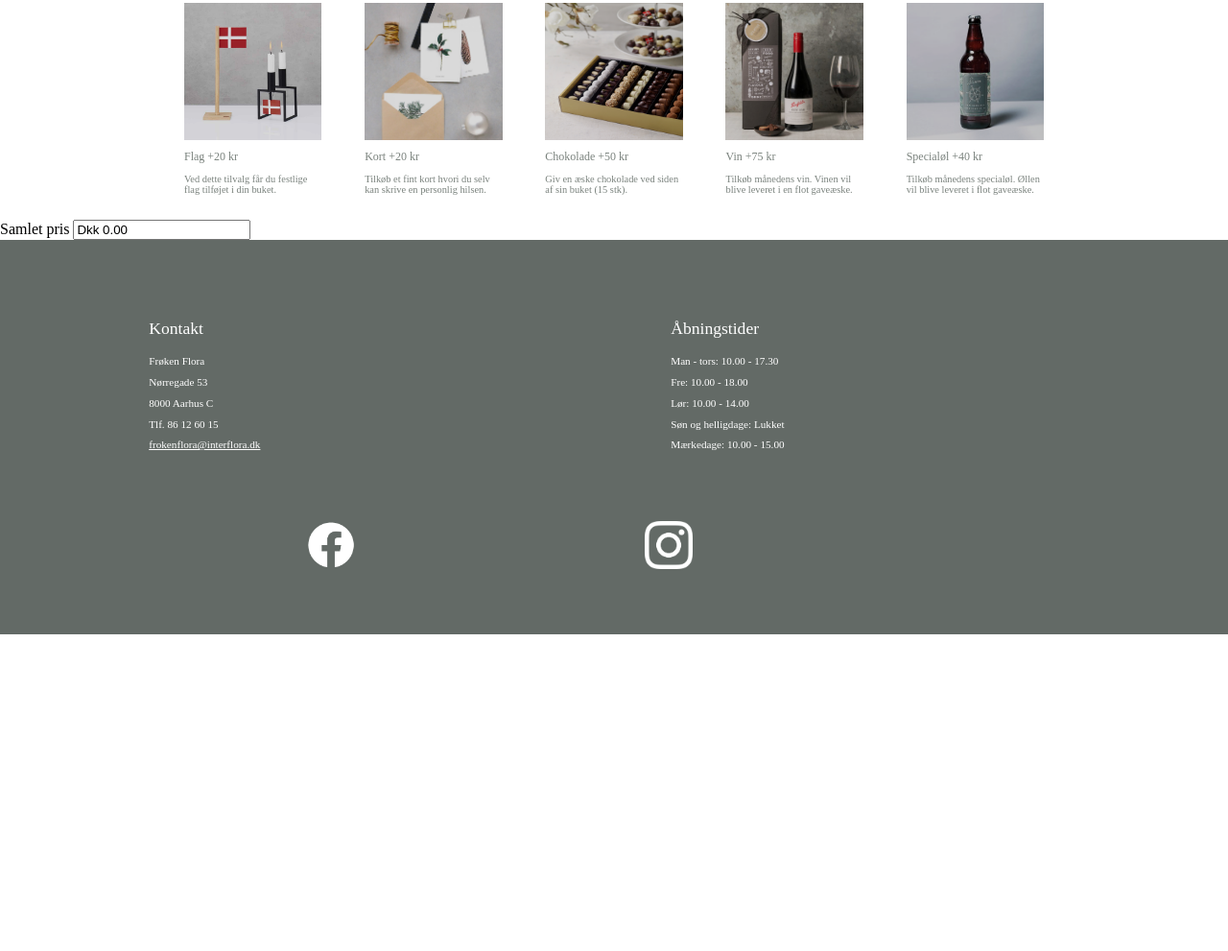
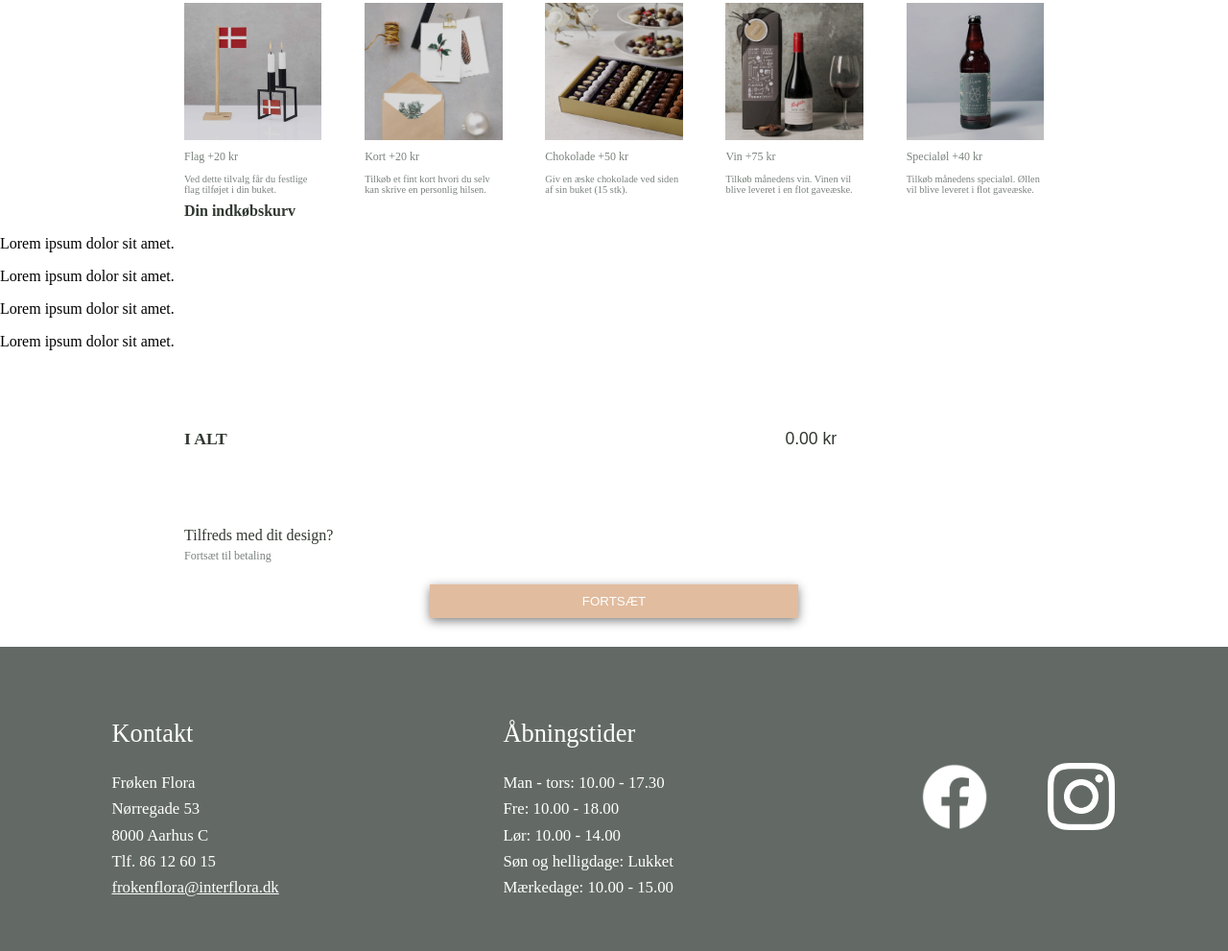
Before and after one commit to LasseNymark/frokenfloraaarhus, a plain HTML site: page index.html in a window 1280 px wide. Shown: the part 1317-2308 px from the top of the page at 96% size. Before the commit the page ends 1978 px from the top, so only its background shows below. Drawn offline with Linux system fonts and the light colour scheme; files whose address does not match are found by name; a web font is replaced by a local one.

Commit message:
Add files via upload

```diff
--- a/Javascript/Javascript.js
+++ b/Javascript/Javascript.js
@@ -10,5 +10,5 @@ function totalIt()
          total += parseFloat(input[i].value);
       }
    }
-   document.getElementById("total").value = "Dkk " + total.toFixed(2);
+   document.getElementById("total").value = "kr " + total.toFixed(2);
 }
--- a/css/style.css
+++ b/css/style.css
@@ -254,6 +254,49 @@ body {
     filter: brightness(60%);
 }
 
+/* ---- KURV ---- */
+
+#containerpris{
+    display: flex;
+    width: 70%;
+    margin: 5% 15%;
+}
+
+#samletpris{
+    width: 70%;
+    color: #313831;
+    font-weight: 700;
+    font-size: 110%;
+}
+
+.pris{
+    width: 30%;
+    border: none;
+    color: #313831;
+    font-weight: 500;
+    font-size: 110%;
+}
+
+.overskriftpris{
+    font-weight: 600;
+    margin-top: 0;
+}
+
+#betal{
+    background-color: #E1BC9F;
+    color: #fff;
+    width: 30%;
+    padding: 10px 15px;
+    border: none;
+    margin: 10px 35% 30px;
+    box-shadow: 0px 3px 10px grey;
+}
+
+
+
+
+
+
 /* ---- FOOTER - Kontaktinfo og SoMe Links ---- */
 
 #containerfooter {
@@ -460,6 +503,26 @@ body {
     }
 
     /* --- FOOTER --- */
+
+    #laptopfooter{
+        display: grid;
+        grid-template-columns: 75% 25%;
+    }
+
+    #containerfooter{
+        font-size: 100%;
+    }
+
+    #containersome{
+        font-size: 90%;
+        padding: 0 25% 0 0;
+        align-items: center;
+    }
+
+    .someicon{
+        width: 50px;
+    }
+
 }
 
 @media only screen and (min-width: 1180px) {
@@ -496,4 +559,25 @@ body {
     }
 
 
+    /* FOOTER */
+
+        #laptopfooter{
+        display: grid;
+        grid-template-columns: 75% 25%;
+    }
+
+    #containerfooter{
+        font-size: 150%;
+    }
+
+    #containersome{
+        font-size: 90%;
+        padding: 0 25% 0 0;
+        align-items: center;
+    }
+
+    .someicon{
+        width: 70px;
+    }
+
 }
--- a/index.html
+++ b/index.html
@@ -276,13 +276,32 @@
 
     </div>
 
+    <div>
 
+        <h3 class="overskrift overskriftpris">Din indkøbskurv</h3>
 
+        <p>Lorem ipsum dolor sit amet.</p>
+        <p>Lorem ipsum dolor sit amet.</p>
+        <p>Lorem ipsum dolor sit amet.</p>
+        <p>Lorem ipsum dolor sit amet.</p>
 
-    <br> Samlet pris
-    <input class="what" value="Dkk 0.00" readonly="readonly" type="text" id="total" />
+        <div id="containerpris">
+
+            <p id="samletpris">I ALT</p>
+
+            <input class="pris" value="0.00 kr" readonly="readonly" type="text" id="total" />
+
+        </div>
+
+        <p class="overskrift">Tilfreds med dit design?</p>
+        <p class="overskrifttekst">Fortsæt til betaling</p>
+        <button id="betal">FORTSÆT</button>
+
+    </div>
 
     <footer>
+
+        <div id="laptopfooter">
 
             <div id="containerfooter">
 
@@ -316,9 +335,11 @@
 
             <div id="containersome">
 
-            <a href="https://www.facebook.com/Fr%C3%B8ken-Flora-226339657405094/?__tn__=%2Cd%2CP-R&eid=ARDm0WUuatNc7YjHvY1BuzbOyqOTbv_3A5XMGQJQn_nsE6DHbCIl5Rf4XC12Xr7E_DzL5XRDViJ5AsWP" target="_blank"><img class="someicon" src="images/facebook.png" alt="facebook logo"></a>
+                <a class="icon" href="https://www.facebook.com/Fr%C3%B8ken-Flora-226339657405094/?__tn__=%2Cd%2CP-R&eid=ARDm0WUuatNc7YjHvY1BuzbOyqOTbv_3A5XMGQJQn_nsE6DHbCIl5Rf4XC12Xr7E_DzL5XRDViJ5AsWP" target="_blank"><img class="someicon" src="images/facebook.png" alt="facebook logo"></a>
 
-            <a href=""><img class="someicon" src="images/instagram.png" alt="instagram logo"></a>
+                <a class="icon" href=""><img class="someicon" src="images/instagram.png" alt="instagram logo"></a>
+
+            </div>
 
         </div>
 
```
Lines whose indentation alone changed are shown as unchanged.
